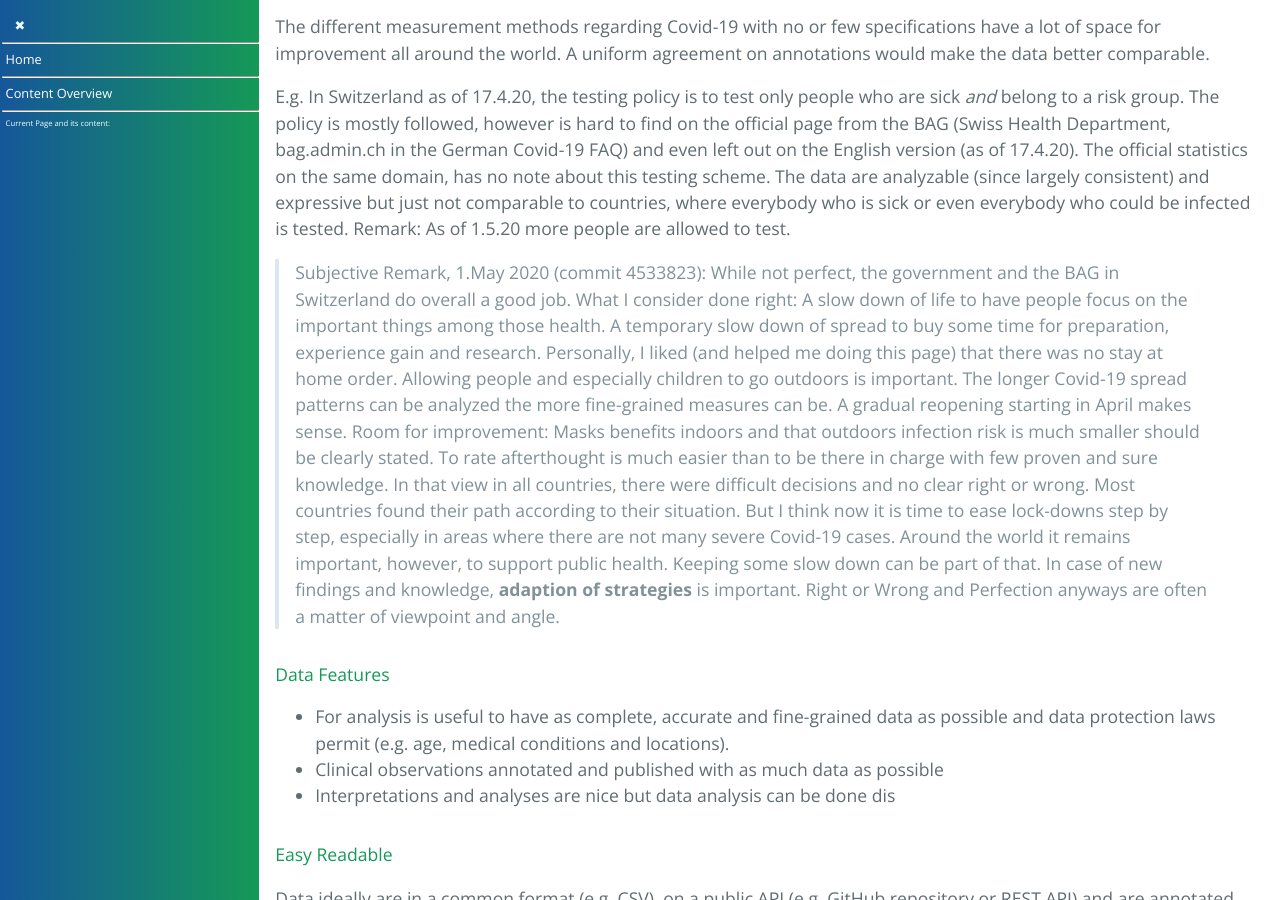
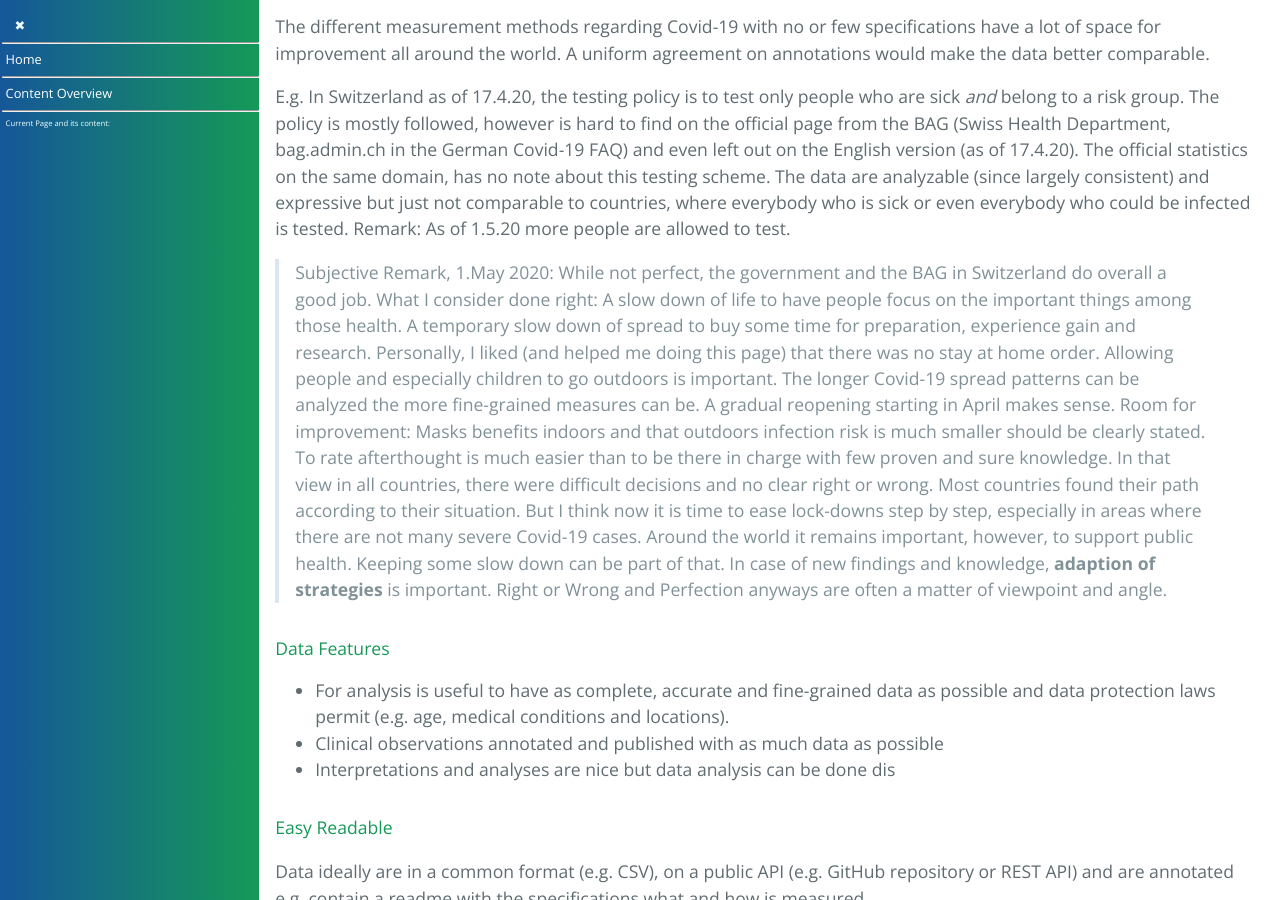
Before and after one commit to forestgrape/coronavirus, a Jekyll site: the page built from 8_data/monitoring.md, in a window 1280 px wide and 900 px high, scrolled down 6568 px. Built offline with Jekyll 4.4.1, drawn with Linux system fonts in a browser that asks for light colours; our own code applies the rules of GitHub Pages for plain Markdown files.

Commit message:
rm commit nr

```diff
--- a/8_data/monitoring.md
+++ b/8_data/monitoring.md
@@ -169,7 +169,7 @@
 E.g. In Switzerland as of 17.4.20, the testing policy is to test only people who are sick _and_ belong to a risk group. The policy is mostly followed, however is hard to find on the official page from the BAG (Swiss Health Department, bag.admin.ch in the German Covid-19 FAQ) and even left out on the English version (as of 17.4.20). The official statistics on the same domain, has no note about this testing scheme. The data are analyzable (since largely consistent) and expressive but just not comparable to countries, where everybody who is sick or even everybody who could be infected is tested.
 Remark: As of 1.5.20 more people are allowed to test.
 
-> Subjective Remark, 1.May 2020 (commit 4533823): While not perfect, the government and the BAG in Switzerland do overall a good job. What I consider done right: A slow down of life to have people focus on the important things among those health. A temporary slow down of spread to buy some time for preparation, experience gain and research. Personally, I liked (and helped me doing this page) that there was no stay at home order. Allowing people and especially children to go outdoors is important. The longer Covid-19 spread patterns can be analyzed the more fine-grained measures can be. A gradual reopening starting in April makes sense.
+> Subjective Remark, 1.May 2020: While not perfect, the government and the BAG in Switzerland do overall a good job. What I consider done right: A slow down of life to have people focus on the important things among those health. A temporary slow down of spread to buy some time for preparation, experience gain and research. Personally, I liked (and helped me doing this page) that there was no stay at home order. Allowing people and especially children to go outdoors is important. The longer Covid-19 spread patterns can be analyzed the more fine-grained measures can be. A gradual reopening starting in April makes sense.
 Room for improvement: Masks benefits indoors and that outdoors infection risk is much smaller should be clearly stated.
 > To rate afterthought is much easier than to be there in charge with few proven and sure knowledge. In that view in all countries, there were difficult decisions and no clear right or wrong. Most countries found their path according to their situation. But I think now it is time to ease lock-downs step by step, especially in areas where there are not many severe Covid-19 cases. Around the world it remains important, however, to support public health. Keeping some slow down can be part of that. In case of new findings and knowledge, **adaption of strategies** is important.
 Right or Wrong and Perfection anyways are often a matter of viewpoint and angle.
```
